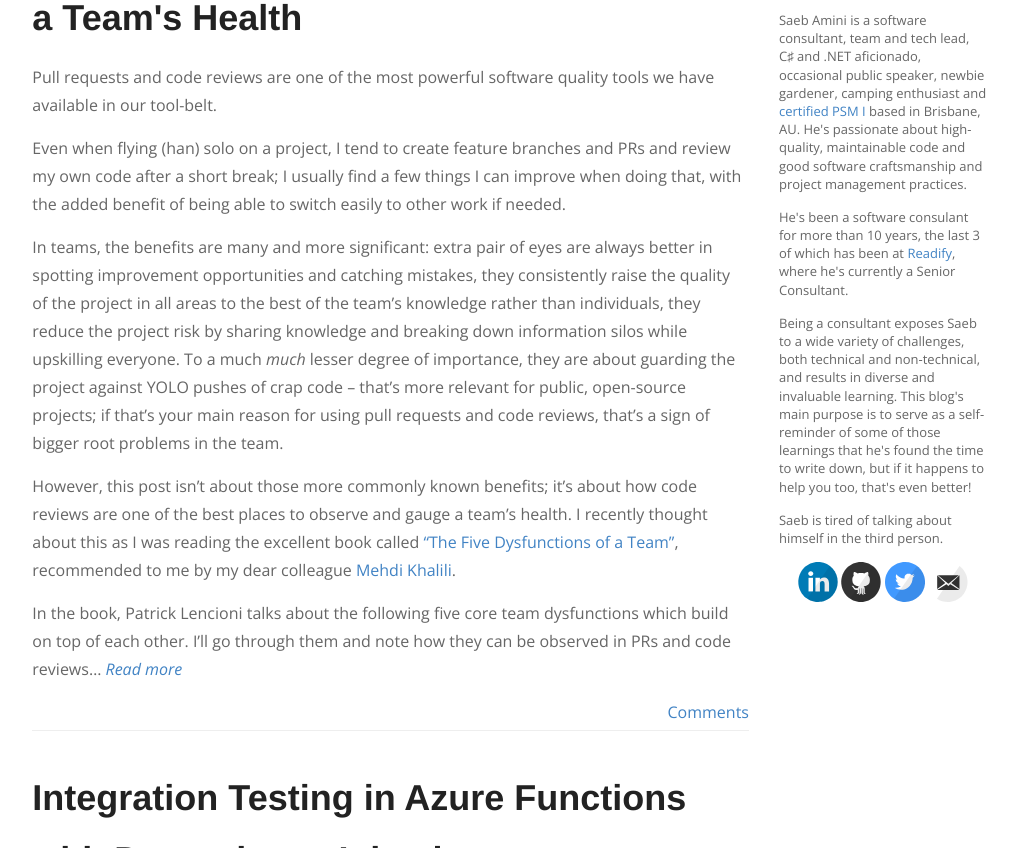
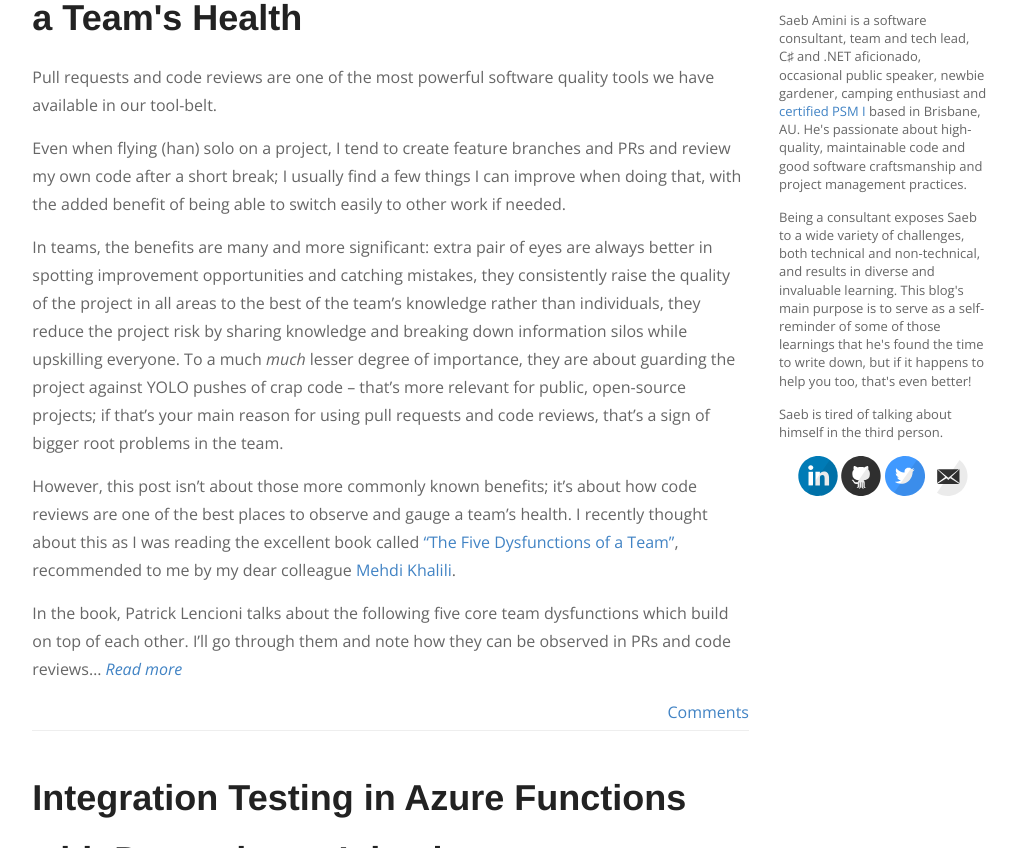
Before and after one commit to SaebAmini/saebamini.github.io, a Jekyll site: the page built from index.html, in a window 1280 px wide and 900 px high, scrolled down 658 px, cut to the strip 52-900 px from the top of the window. Shown: the whole strip, without its empty margins (196-1213 px from the left). Built offline with Jekyll 4.4.1, drawn with Linux system fonts in a browser that asks for light colours; comment, search, counter and statistics services are not loaded.

Commit message:
Update aboutme.html

```diff
--- a/_includes/aboutme.html
+++ b/_includes/aboutme.html
@@ -15,10 +15,6 @@
 		and good software craftsmanship and project management practices.
 	</p>
 	<p>
-		He's been a software consulant for more than 10 years, the last 3 of which has been at <a
-			href="https://readify.net/">Readify</a>, where he's currently a Senior Consultant.
-	</p>
-	<p>
 		Being a consultant exposes Saeb to a wide variety of challenges, both technical and
 		non-technical, and results in diverse and invaluable learning. This blog's main purpose is to
 		serve as a self-reminder of some of those learnings that he's found the time to write down, but if it happens to
```
